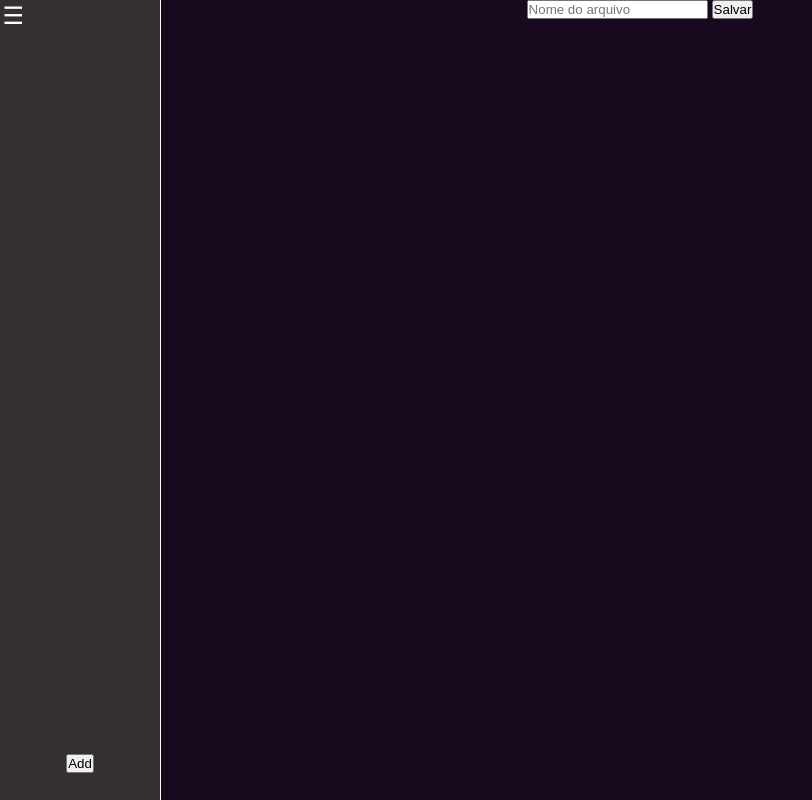
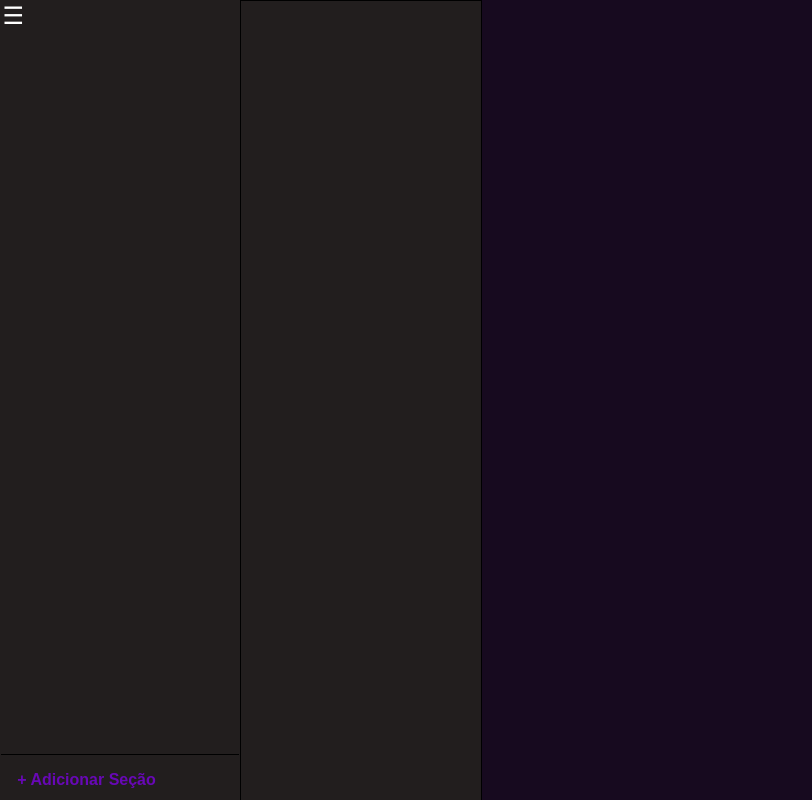
Before and after one commit to Juliano-silva/AnotaPlus, a Flask app: page / in a window 1280 px wide. Shown: the whole page, without its empty margins (0-812 px from the left). Run offline with Flask 3, Linux system fonts and the light colour scheme.

Commit message:
12/09/23

```diff
--- a/main.py
+++ b/main.py
@@ -3,7 +3,7 @@ import webview
 app = Flask(__name__)
 
 @app.route("/",methods=["GET","POST"])
-def Sob():
+def Index():
     return render_template("index.html")
 
 if __name__ == "__main__":
--- a/static/script.js
+++ b/static/script.js
@@ -1,78 +1,198 @@
 var array = []
 var count = 0
+var Button = document.createElement("button")
+Button.id = "FecharConfig"
+Button.innerText = "Fechar o Config"
+
 
 // Create Docs
-function Salvar(){
-    if(localStorage.Dots){
+function Salvar() {
+    location.reload()
+    if (localStorage.Dots) {
         array = JSON.parse(localStorage.getItem("Dots"))
     }
 
     array.push({
         "ID": count++,
-        "Name":document.getElementById("Name").value,
-        "Conteudo":[],
-        "Mover":[]
+        "Name": document.getElementById("Name").value,
+        "Conteudo": [],
     })
 
     localStorage.Dots = JSON.stringify(array)
+    var Configuration = JSON.parse(localStorage.getItem("Configuration"))
+    Configuration.Background_URL?.push(document.getElementById("BackURL").value)
+    Configuration.Fonts?.push({
+        "Name_Font": document.getElementById("Font").value,
+        "Font_Link": document.getElementById("Font_Link").value
+    })
+    localStorage.Configuration = JSON.stringify(Configuration)
 }
 
-function Body(){
+function CorRandom(Tamanho) {
+    var primary = "#"
+    var caracter = "0123456789abcdef"
+    for (var i = 0; i < Tamanho; i++) {
+        primary += caracter.charAt(Math.floor(Math.random() * caracter.length))
+    }
+    return primary
+}
+
+function Body() {
     var Api = JSON.parse(localStorage.getItem("Dots"))
     var Input = document.createElement("input")
     var Enviar = document.createElement("button")
-    for(var i = 0; i < Api.length;i++){
+    for (var i = 0; i < Api.length; i++) {
         var Name = document.createElement("h1")
         Name.id = i
+        Name.style.borderLeft = "0.6vh solid" + CorRandom(6)
+        Name.style.marginTop = "0.6vh"
         Name.innerText = Api[i].Name
-        Name.addEventListener("click",Abrir)
+        Name.addEventListener("click", Abrir)
         SidebarConteudo.append(Name)
-        function Abrir(){
-            document.getElementById("Conteudo").innerHTML = ""
+        function Abrir() {
+            document.getElementById("Configuration").innerHTML = ""
+            document.getElementById("SidebarPáginas").innerHTML = ""
             Enviar.id = this.id
+            Enviar.className = "EnviarBtn"
             Input.id = "Input"
-            Enviar.innerText = "Click"
-            Enviar.addEventListener("click",AddFunc)
-            Conteudo.append(Input,Enviar)
+            document.getElementById("Configuration").style.display = "none"
+            Input.placeholder = "Adicionar Página"
+            Enviar.innerText = "+ Adicionar Página"
+            Enviar.addEventListener("click", AddFunc)
+            SidebarPáginas.append(Input, Enviar)
             var ID1 = this.id
-            for(var j = 0; j < Api[ID1].Conteudo.length; j++){
+            for (var j = 0; j < Api[ID1].Conteudo.length; j++) {
                 var CaixaConteudo = document.createElement("div")
                 CaixaConteudo.id = "CaixaConteudo"
                 CaixaConteudo.innerText = Api[ID1].Conteudo[j].Name
                 CaixaConteudo.id = j
                 CaixaConteudo.className = "ConteudoCaixa"
-                var ID2 = this.id
-                CaixaConteudo.addEventListener("click",function(){
-                    console.log(ID2);
+                CaixaConteudo.addEventListener("click", function () {
+                    document.getElementById("Configuration").style.display = "block"
+                    var ID_Add = this.id
+                    document.title = Api[ID1].Conteudo[ID_Add].Name
+                    if (localStorage.Configuration) {
+                        var Buscar = JSON.parse(localStorage.getItem("Dots"))
+                        document.getElementById("Body").style.backgroundImage = `url(${Buscar[ID1].Conteudo[ID_Add].BackgroundEscolha})`
+                        var API = JSON.parse(localStorage.getItem("Configuration"))
+                        for (var i = 0; i < API.Background_URL.length; i++) {
+                            var ImgCreate = document.createElement("img")
+                            ImgCreate.src = API.Background_URL[i]
+                            ImgCreate.id = i
+                            ImgCreate.classList = "ImgCreate"
+                            ImgCreate.addEventListener("click", function () {
+                                var API = JSON.parse(localStorage.getItem("Configuration"))
+                                Buscar[ID1].Conteudo[ID_Add].BackgroundEscolha = API.Background_URL[this.id]
+                                localStorage.Dots = JSON.stringify(Buscar)
+                            })
+                            document.getElementById("Configuration").append(ImgCreate)
+                        }
+                        for (var f = 0; f < API.Fonts.length; f++) {
+                            var Font_Name = document.createElement("h1")
+                            Font_Name.innerText = API.Fonts[f].Name_Font
+                            Font_Name.id = f
+                            Font_Name.addEventListener("click", function () {
+                                var API = JSON.parse(localStorage.getItem("Configuration"))
+                                Buscar[ID1].Conteudo[ID_Add].Font = API.Font[this.id]
+                                localStorage.Dots = JSON.stringify(Buscar)
+                            })
+                        }
+                        document.getElementById("Configuration").append(Font_Name,Button)
+                    }
                     const Conteudo2 = `
                     <div>
-                    <h1>${Api[ID1].Conteudo[ID2].Name}</h1>
-                    <p>${Api[ID1].Conteudo[ID2].Conteudo}</p>
-                    <h3>${Api[ID1].Conteudo[ID2].data}</p>
+                    <div id='Inputs'>
+                    <input type="text" id="Texto_Conteudos">
+                    <textarea id="AddTexto_Conteudo" cols="30" rows="10"></textarea>
+                    <input type="file" placeholder="Adicionar Música , Vídeo ou Image via File" id="File_Conteudo">
+                    <input type="text" placeholder="Adicionar Música , Vídeo ou Image via URL" id="Url_Conteudos">
+                    <button id=${this.id} onclick="Created(this.id,${ID1})">Click</button>
+                    </div>
+                    <button id="Add_Conteudo" onclick="ConteudoAbrir()">Adicionar Conteudo</button>
+                   <div id='Caixa_DADOS'>
+                   <h1>${Api[ID1].Conteudo[ID_Add].Name}</h1>
+                   <h3>${Api[ID1].Conteudo[ID_Add].data}</p>
+                   <div id='Dados_Dots'></div>
+                   </div>
                     </div>
                     `
-
-                    document.getElementById("Conteudo").innerHTML = Conteudo2
+                    document.getElementById("Conteudo").innerHTML =  Conteudo2
+                    for (var i = 0; i < Api[ID1].Conteudo[ID_Add].Dados.length; i++) {
+                        var Box = document.createElement("div")
+                        var Titulo = document.createElement("h1")
+                        var Imgs = document.createElement("img")
+                        var Texto = document.createElement("p")
+                        Box.id = "Caixa_MiniText"
+                        Titulo.innerText = Api[ID1].Conteudo[ID_Add].Dados[i].Conteudo.Name
+                        Texto.innerText = Api[ID1].Conteudo[ID_Add].Dados[i].Conteudo.Texto
+                        Imgs.src = Api[ID1].Conteudo[ID_Add].Dados[i].Conteudo.Image
+                        Box.append(Titulo, Texto, Imgs)
+                        document.getElementById("Dados_Dots").append(Box)
+                    }
                 })
-                Conteudo.append(CaixaConteudo)
+                SidebarPáginas.append(CaixaConteudo)
             }
         }
     }
 }
 
-function AddFunc(){
+function ConteudoAbrir() {
+    document.getElementById("Inputs").style.display = "block"
+}
+
+if (localStorage.Configuration) {
+    console.log("TEM");
+} else {
+    var array = ({
+        "Fonts": [],
+        "Background_URL": [],
+        "Background_File": [],
+    })
+    localStorage.Configuration = JSON.stringify(array)
+}
+
+
+function Created(ID, Class) {
     var Add = JSON.parse(localStorage.getItem("Dots"))
-    Add[this.id].Conteudo?.push({
-        "Name":document.getElementById("Input").value,
-        "Conteudo":[],
-        "data":[],
-        "Movimento":[]
+    document.title = Add[Class].Conteudo[ID].Dados
+    Add[Class].Conteudo[ID].Dados?.push({
+        "Name": document.getElementById("Texto_Conteudos").value,
+        "Conteudo": ({
+            "Texto": AddTexto_Conteudo.value,
+            "File": File_Conteudo.value,
+            "Image": Url_Conteudos.value
+        }),
+        "Backgrounds": [],
+        "Fonts": [],
     })
     localStorage.Dots = JSON.stringify(Add)
 }
 
+function AddFunc() {
+    var Add = JSON.parse(localStorage.getItem("Dots"))
+    Add[this.id].Conteudo?.push({
+        "Name": document.getElementById("Input").value,
+        "Dados": [],
+        "data": [],
+        "BackgroundEscolha": [],
+        "Font": []
+    })
+    localStorage.Dots = JSON.stringify(Add)
+}
+
+function Abrir_Input() {
+    document.getElementById("Add").style.display = "block"
+}
+
+Button.addEventListener("click",function(){
+    document.getElementById("Configuration").style.display = "none"
+})
+
 // Sidebar
-document.getElementById("CloseSidebar").addEventListener("click",function(){
+document.getElementById("OpenSidebar").addEventListener("click", function () {
+    document.getElementById("Sidebar").style.display = "block"
+})
+document.getElementById("CloseSidebar").addEventListener("click", function () {
     document.getElementById("Sidebar").style.display = "none"
 })
 document.onload = Body()
--- a/static/style.css
+++ b/static/style.css
@@ -6,24 +6,68 @@
 body{
     background-color: rgb(23, 10, 31);
     color: white;
+    -moz-background-size: 100% 100%;
+    -o-background-size: 100% 100%;
+    -webkit-background-size: 100% 100%;
+    background-size: 100% 100%;
+    background-position: center;
+    background-repeat: no-repeat;
+    height: 100vh;
+    font-family: 'Raleway', sans-serif;
 }
 
 #Add{
     text-align: center;
+    background: linear-gradient(135deg , rgba(255,255,255,0.1),rgba(255,255,255,0));
+    backdrop-filter: blur(1vh);
+    -webkit-backdrop-filter: blur(8vh);
+    z-index: 3;
+    position: fixed;
+    width: 100%;
+    height: 100vh;
+    display: none;
+    padding: 2vh;
 }
 
-#Sidebar{
-    border-right: 0.2vh solid rgb(255, 255, 255);
+#Add > input, #Add > textarea{
+    all: unset;
+    border: 0.2vh solid white;
+    padding: 2vh;
+    width: 80%;
+    border-radius: 2vh;
+    display: block;
+    margin: auto;
+    margin-top: 2vh;
+}
+
+#Add > button{
+    all: unset;
     width: 20vh;
+    border: 0.4vh solid white;
+    border-radius:4vh;
+    cursor: pointer;
+    margin-top: 5vh;
+    padding: 2vh;
+}
+
+#Sidebar,#SidebarPáginas{
+    border-right: 0.2vh solid rgb(0, 0, 0);
+    width: 30vh;
     height: 100vh;
-    background-color: rgb(53, 47, 47);
+    background-color: rgb(34, 30, 30);
     color: white;
     position: fixed;
     top: 0;
     text-align: center;
+    z-index: 2;
 }
 
-#CloseSidebar{
+#SidebarPáginas{
+    border: 0.2vh solid black;
+    margin-left: 30vh;
+}
+
+#CloseSidebar,#OpenSidebar{
     all: unset;
     cursor: pointer;
     padding: 0.3vh;
@@ -40,9 +84,9 @@ body{
 }
 
 #SidebarConteudo > h1{
-    font-size: 2vh;
+    font-size: 2.2vh;
     display: block;
-    padding: 0.4vh;
+    padding: 0.6vh;
     cursor: pointer;
 }
 
@@ -51,7 +95,8 @@ body{
     background-color: black;
 }
 
-.ConteudoCaixa{
+
+/* .ConteudoCaixa{
     display: block;
     margin: auto;
     text-align: center;
@@ -64,10 +109,97 @@ body{
     color: yellow;
     cursor: pointer;
     font-size: 3vh;
-}
+} */
 
 #Input,#Conteudo > button{
     display: block;
     text-align: center;
     margin: auto;
 }
+
+#Inputs{
+    background: linear-gradient(135deg , rgba(255,255,255,0.1),rgba(255,255,255,0));
+    backdrop-filter: blur(1vh);
+    -webkit-backdrop-filter: blur(8vh);
+    position: fixed;
+    width: 100%;
+    height: 100%;
+    display: none;
+    z-index: 6;
+}
+
+#Add_Conteudo{
+    all: unset;
+    border: 0.2vh solid white;
+    position: fixed;
+    bottom: 0;
+    padding: 2vh;
+    cursor: pointer;
+    left: 0;
+    z-index: 2;
+}
+
+#Configuration{
+    border: 0.2vh solid white;
+    background-color: black;
+    width: 20vh;
+    position: fixed;
+    top: 0;
+    right: 0;
+    height: 99vh;
+    display: none;
+}
+
+.ImgCreate{
+    width: 100%;
+    height: 20vh;
+    cursor: pointer;
+}
+
+#Caixa_DADOS{
+    background: rgba(0, 0, 0, 0.77);
+    filter: opacity(98%);
+    padding: 2vh;
+    height: 100vh;
+    right: 0;
+
+}
+
+#Dados_Dots{
+    display: flex;
+    flex-flow: row wrap;
+}
+
+#Caixa_MiniText{
+    border: 0.2vh solid white;
+    background-color: rgb(3, 2, 2);
+    width: 40vh;
+    height: 60vh;
+    margin-left: 1vh;
+    margin-top: 2vh;
+    text-align: center;
+}
+
+#Caixa_MiniText > img{
+    width: 100%;
+    height: 20vh;
+}
+
+#AddSeção,.EnviarBtn{
+    all: unset;
+    border-top: 0.2vh solid black;
+    background-color: transparent;
+    color: rgb(104, 8, 182);
+    padding: 2vh;
+    font-size: 2vh;
+    cursor: pointer;
+    text-align: left;
+    width: 25.7vh;
+    font-weight: bold;
+}
+
+#FecharConfig{
+    border: 0.2vh solid white;
+    right: 0;
+    bottom: 0;
+}
--- a/templates/index.html
+++ b/templates/index.html
@@ -1,22 +1,30 @@
 <!DOCTYPE html>
-<html lang="en">
+<html lang="pt-br">
 <head>
     <meta charset="UTF-8">
     <meta name="viewport" content="width=device-width, initial-scale=1.0">
     <title>Document</title>
     <link rel="stylesheet" href="../static/style.css">
 </head>
-<body>
+<body id="Body">
     <div id="Add">
+        <h1>Adicionar uma Seção</h1>
         <input type="text" placeholder="Nome do arquivo" id="Name">
+        <input type="text" placeholder="Adicionar uma Font" id="Font">
+        <input type="text" placeholder="Adicionar o Link da Font" id="Font_Link">
+        <input type="text" placeholder="Adicionar um Background Url" id="BackURL">
+        <input type="file" placeholder="Adicionar um Background File" id="BackFile">
         <button onclick="Salvar()">Salvar</button>
     </div>
+    <button id="OpenSidebar">☰</button>
     <div id="Sidebar">
         <button id="CloseSidebar">☰</button>
         <div id="SidebarConteudo"></div>
-        <button>Add</button>
+        <button onclick="Abrir_Input()" id="AddSeção">+ Adicionar Seção</button>
     </div>
+    <div id="SidebarPáginas"></div>
     <div id="Conteudo"></div>
+    <div id="Configuration"></div>
 </body>
 <script src="../static/script.js"></script>
 </html>
```
